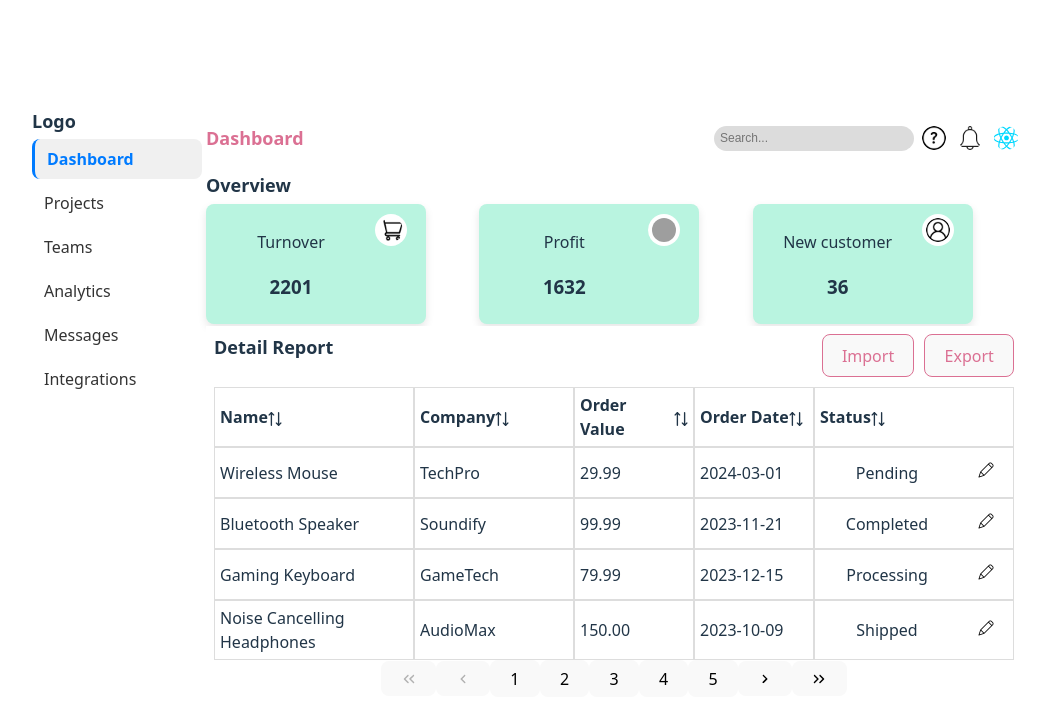
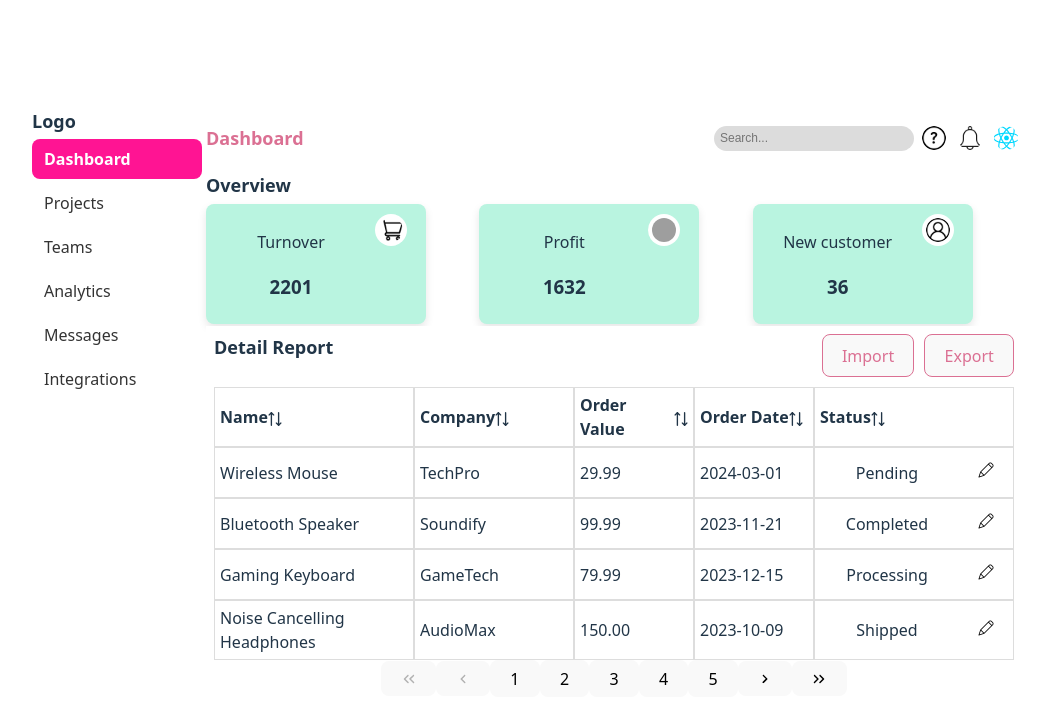
Before and after one commit to datt152/TranThanhDat_AppAdmin, a React (Vite) app: page / in a window 1280 px wide. Shown: the top 724 px of the page, without its empty margins (113-1162 px from the left). Built offline with nearby package versions, Linux system fonts and the light colour scheme; grey boxes are pictures that could not be loaded.

Commit message:
commit isActive Navlink

```diff
--- a/src/App.css
+++ b/src/App.css
@@ -73,10 +73,9 @@ h2 {
 }
 
 .menuItem a.active {
-  color: #007bff;
+  color: white;
   font-weight: bold;
-  border-left: 3px solid #007bff;
-  background-color: #f0f0f0;
+  background-color: deeppink;
 }
 
 
@@ -223,7 +222,7 @@ justify-content: flex-end;
 
 }
 
-.Modal > input {
+.Modal input {
   width: 60%;
   padding: 8px;
   border: 1px solid #ccc;
```
